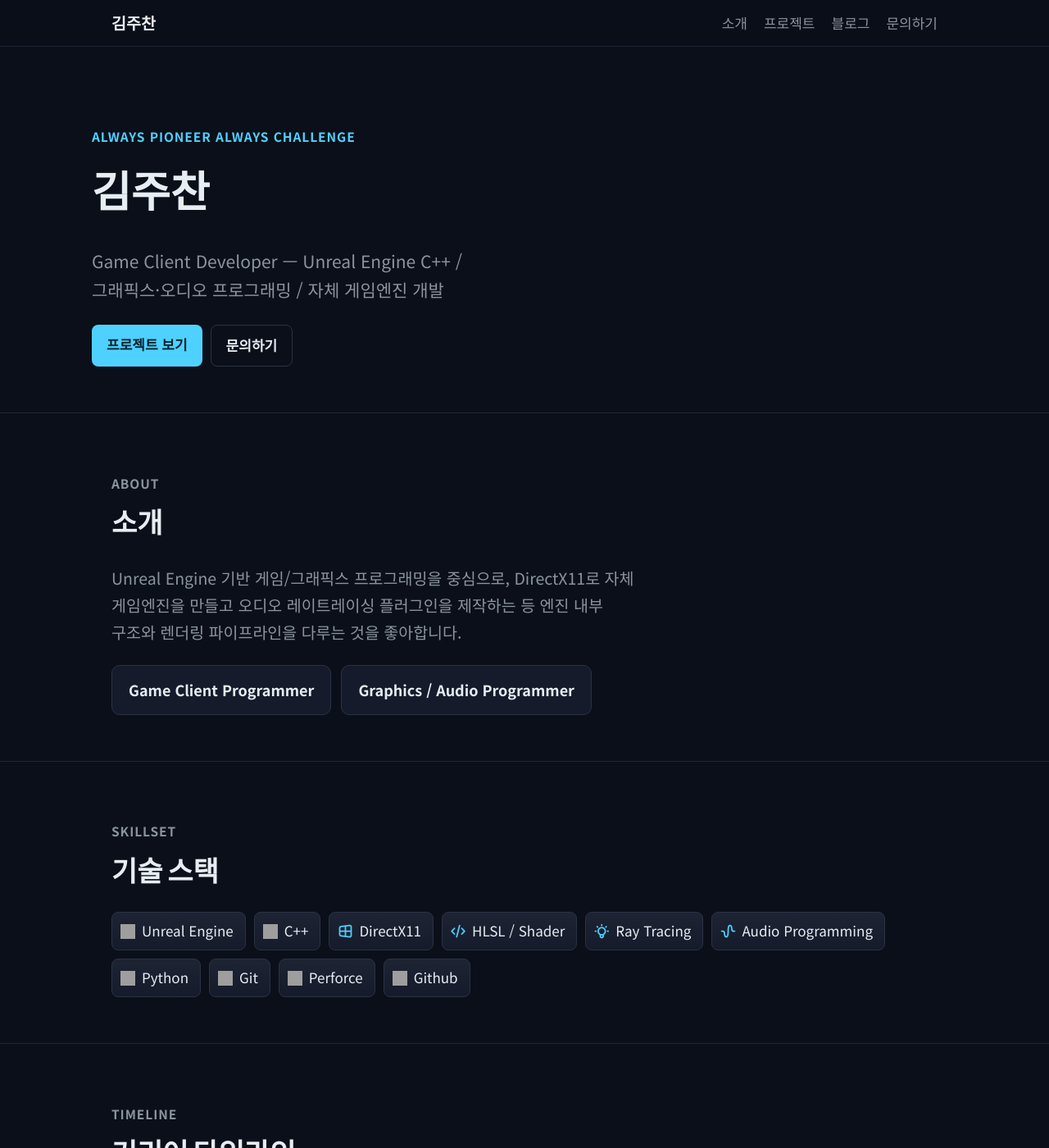
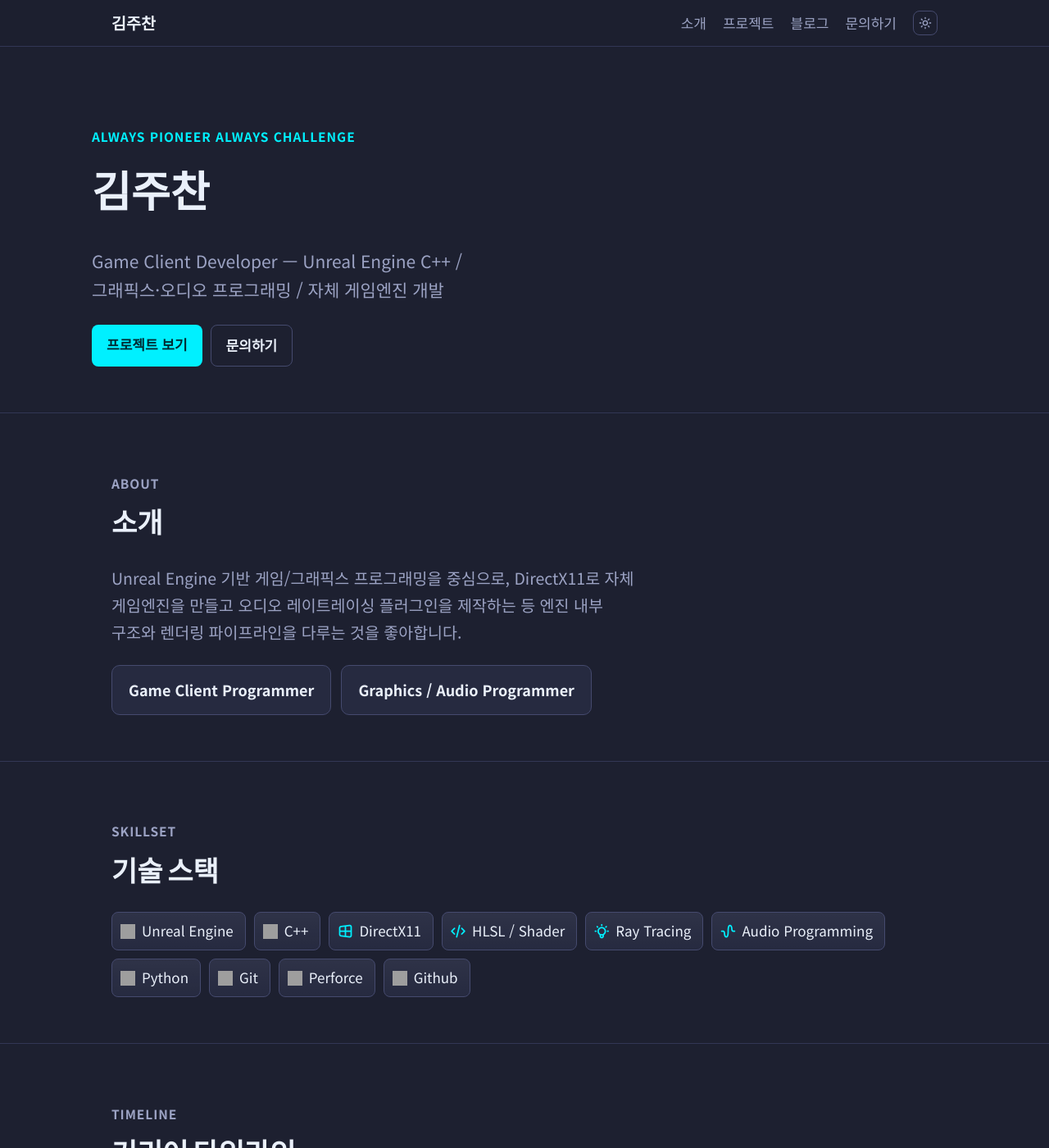
Before and after one commit to skamo3/skamo3.github.io, a Jekyll site: the page built from index.html, in a window 1280 px wide and 1400 px high. Shown: the whole window at 82% size. Built offline with Jekyll 4.4.1, drawn with Linux system fonts in a browser that asks for light colours; grey boxes are pictures that could not be loaded.

Commit message:
Apply Neon circuit palette, add dark/light theme toggle
- New 3-color base: bg + cyan (#00F0FF dark / #0891B2 light) + magenta
  (#FF2E9A dark / #C0257A light). Renamed --amber/--amber-dark to
  --accent2/--accent2-dark now that it's not amber anymore.
- Light theme lives under [data-theme="light"], same hue family with
  lightness inverted (dark bg + bright accent text -> light bg + darker
  accent text) so both themes read as one identity.
- Toggle button in nav (sun/moon icon swap), persisted via
  localStorage. Inline blocking script in <head> applies the saved
  theme before first paint to avoid a flash of the wrong theme.
- site-nav background switched from a hardcoded dark rgba() to
  color-mix(var(--bg), ...) so the translucent nav follows the theme.
- Verified via fresh page load (the FOUC-prevention path) that the
  light theme's CSS variables resolve correctly through to body's
  computed background; the live-toggle transition timing couldn't be
  fully re-verified synchronously through the test harness but uses
  the same working transition mechanism already confirmed elsewhere.

```diff
--- a/_includes/head.html
+++ b/_includes/head.html
@@ -1,5 +1,12 @@
 <meta charset="utf-8">
 <meta name="viewport" content="width=device-width, initial-scale=1">
+<script>
+(function () {
+  if (localStorage.getItem("theme") === "light") {
+    document.documentElement.setAttribute("data-theme", "light");
+  }
+})();
+</script>
 <title>{% if page.title %}{{ page.title }} · {% endif %}{{ site.title }}</title>
 <meta name="description" content="{{ page.description | default: site.description }}">
 <link rel="stylesheet" href="https://cdn.jsdelivr.net/npm/@tabler/icons-webfont@latest/dist/tabler-icons.min.css">
--- a/_includes/nav.html
+++ b/_includes/nav.html
@@ -6,6 +6,22 @@
       <a href="{{ '/#projects' | relative_url }}">프로젝트</a>
       <a href="{{ '/blog/' | relative_url }}">블로그</a>
       <a href="{{ '/#contact' | relative_url }}">문의하기</a>
+      <button class="theme-toggle" id="theme-toggle" type="button" aria-label="테마 전환">
+        <svg class="icon-sun" viewBox="0 0 24 24" fill="none" stroke="currentColor" stroke-width="2" stroke-linecap="round" stroke-linejoin="round"><circle cx="12" cy="12" r="4"></circle><path d="M12 2v2M12 20v2M4.93 4.93l1.41 1.41M17.66 17.66l1.41 1.41M2 12h2M20 12h2M4.93 19.07l1.41-1.41M17.66 6.34l1.41-1.41"></path></svg>
+        <svg class="icon-moon" viewBox="0 0 24 24" fill="none" stroke="currentColor" stroke-width="2" stroke-linecap="round" stroke-linejoin="round"><path d="M21 12.79A9 9 0 1 1 11.21 3 7 7 0 0 0 21 12.79z"></path></svg>
+      </button>
     </div>
   </div>
 </nav>
+<script>
+document.getElementById("theme-toggle").addEventListener("click", function () {
+  var isLight = document.documentElement.getAttribute("data-theme") === "light";
+  if (isLight) {
+    document.documentElement.removeAttribute("data-theme");
+    localStorage.setItem("theme", "dark");
+  } else {
+    document.documentElement.setAttribute("data-theme", "light");
+    localStorage.setItem("theme", "light");
+  }
+});
+</script>
--- a/assets/css/style.css
+++ b/assets/css/style.css
@@ -1,16 +1,29 @@
 @import url("https://fonts.googleapis.com/css2?family=Poppins:wght@400;500;700;900&family=Noto+Sans+KR:wght@400;500;700;900&display=swap");
 
 :root {
-  --bg: #0B0F19;
-  --card: #151B2B;
-  --border: #1E2534;
-  --border-strong: #2A3244;
-  --text: #E6EDF3;
-  --text-muted: #8B949E;
-  --accent: #4FD1FF;
-  --accent-dark: #04232E;
-  --amber: #FFB020;
-  --amber-dark: #412402;
+  --bg: #1D2030;
+  --card: #262A40;
+  --border: #323655;
+  --border-strong: #454A6E;
+  --text: #EAF0FA;
+  --text-muted: #9CA3C4;
+  --accent: #00F0FF;
+  --accent-dark: #002B33;
+  --accent2: #FF2E9A;
+  --accent2-dark: #3D0020;
+}
+
+[data-theme="light"] {
+  --bg: #F6F7FB;
+  --card: #FFFFFF;
+  --border: #E1E4ED;
+  --border-strong: #C5CAD9;
+  --text: #1A1D2B;
+  --text-muted: #5B6178;
+  --accent: #0891B2;
+  --accent-dark: #EAFBFE;
+  --accent2: #C0257A;
+  --accent2-dark: #FDF0F7;
 }
 
 * { box-sizing: border-box; }
@@ -27,6 +40,7 @@
   word-break: keep-all;
   overflow-wrap: break-word;
   text-wrap: pretty;
+  transition: background-color .2s ease, color .2s ease;
 }
 
 h1, h2, h3 {
@@ -48,7 +62,7 @@
   position: sticky;
   top: 0;
   z-index: 10;
-  background: rgba(11, 15, 25, 0.85);
+  background: color-mix(in srgb, var(--bg) 85%, transparent);
   backdrop-filter: blur(6px);
   border-bottom: 0.5px solid var(--border);
 }
@@ -59,9 +73,28 @@
   height: 56px;
 }
 .site-nav .logo { font-weight: 700; font-size: 19.5px; }
-.site-nav .links { display: flex; gap: 20px; }
+.site-nav .links { display: flex; align-items: center; gap: 20px; }
 .site-nav .links a { font-size: 17px; color: var(--text-muted); }
 .site-nav .links a:hover { color: var(--accent); }
+.theme-toggle {
+  display: flex;
+  align-items: center;
+  justify-content: center;
+  width: 30px;
+  height: 30px;
+  padding: 0;
+  border-radius: 8px;
+  border: 0.5px solid var(--border-strong);
+  background: transparent;
+  color: var(--text-muted);
+  cursor: pointer;
+  transition: color .15s ease, border-color .15s ease;
+}
+.theme-toggle:hover { color: var(--accent); border-color: var(--accent); }
+.theme-toggle svg { width: 16px; height: 16px; }
+.theme-toggle .icon-moon { display: none; }
+[data-theme="light"] .theme-toggle .icon-sun { display: none; }
+[data-theme="light"] .theme-toggle .icon-moon { display: flex; }
 
 /* hero */
 .hero {
@@ -166,7 +199,7 @@
   border: 2px solid var(--bg);
   z-index: 1;
 }
-.tv-item.work .tv-dot { background: var(--amber); }
+.tv-item.work .tv-dot { background: var(--accent2); }
 .tv-item.left .tv-dot { right: -5px; }
 .tv-item.right .tv-dot { left: -5px; }
 .tv-period { font-size: 15.5px; color: var(--text-muted); margin: 0 0 4px; }
@@ -192,7 +225,7 @@
   margin: 10px 0 8px;
 }
 .tv-detail .track-edu { background: var(--accent-dark); color: var(--accent); }
-.tv-detail .track-work { background: var(--amber-dark); color: var(--amber); }
+.tv-detail .track-work { background: var(--accent2-dark); color: var(--accent2); }
 .tv-detail ul { margin: 0; padding-left: 18px; color: var(--text-muted); font-size: 16px; line-height: 1.5; }
 .tv-detail li { margin-bottom: 5px; }
 .th-hint { font-size: 14.5px; color: var(--text-muted); text-align: center; margin: 12px 0 0; }
@@ -272,7 +305,7 @@
 /* contact */
 .contact-box {
   background: var(--card);
-  border: 0.5px solid var(--amber);
+  border: 0.5px solid var(--accent2);
   border-radius: 12px;
   padding: 24px;
   display: flex;
```
